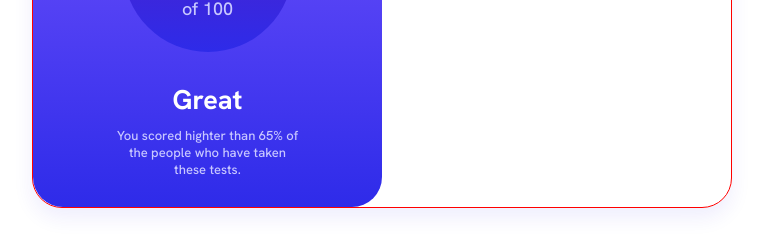
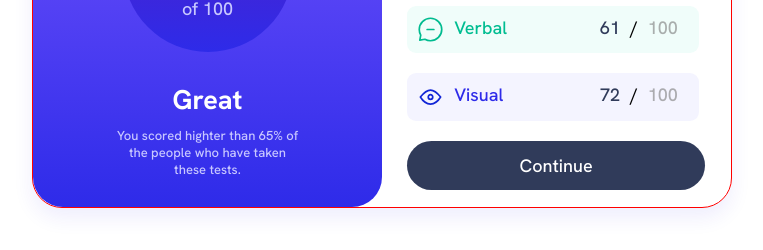
Before and after one commit to pkindalov/results-summary-component, a website: page index.html in a window 1280 px wide. Shown: the part 392-642 px from the top of the page, without its empty margins (258-1021 px from the left). Drawn offline with Linux system fonts and the light colour scheme.

Commit message:
Added new component - button. Added new file with utility classes. Added new background variables. Updated index.html adding button on the right section.

```diff
--- a/index.html
+++ b/index.html
@@ -50,7 +50,31 @@
                 </div>
             </div>
 
+            <div class="summary-card">
+                <div class="summary-card__item summary-card__item--verbal">
+                    <img class="summary-card__icon summary-card__icon--verbal"
+                         src="./assets/images/icon-verbal.svg"
+                         alt="memory image">
+                    <div class="summary-card__category summary-card__category--verbal">Verbal</div>
+                    <div class="summary-card__score-points">61</div>
+                    <div class="summary-card__separator">/</div>
+                    <div class="summary-card__max-points">100</div>
+                </div>
+            </div>
 
+            <div class="summary-card">
+                <div class="summary-card__item summary-card__item--visual">
+                    <img class="summary-card__icon summary-card__icon--visual"
+                         src="./assets/images/icon-visual.svg"
+                         alt="memory image">
+                    <div class="summary-card__category summary-card__category--visual">Visual</div>
+                    <div class="summary-card__score-points">72</div>
+                    <div class="summary-card__separator">/</div>
+                    <div class="summary-card__max-points">100</div>
+                </div>
+            </div>
+
+            <a href="#" class="btn btn--dark u-margin-top-small">Continue</a>
         </div>
     </div>
 </section>
--- a/sass/abstracts/_variables.scss
+++ b/sass/abstracts/_variables.scss
@@ -11,8 +11,10 @@ $cobalt-blue: hsl(234, 85%, 45%);
 //BACKGROUND
 $light-slate-blue: hsl(252, 100%, 67%);
 $light-royal-blue: hsl(241, 81%, 54%);
-$light-red-bg: hsla(0, 100%, 87%, 0.2);
-$light-yellow-bg: hsla(37, 97%, 75%, 0.1);
+$light-red-bg: hsla(0, 100%, 87%, .2);
+$light-yellow-bg: hsla(37, 97%, 75%, .1);
+$light-green-bg: hsla(165, 76%, 67%, .1);
+$light-purple-bg: hsla(241, 100%, 89%, .2);
 
 //CIRCLE
 $violet-blue: hsla(256, 72%, 46%, 1);
--- /dev/null
+++ b/sass/base/_utilities.scss
@@ -0,0 +1,3 @@
+.u-margin-top-small {
+  margin-top: 2rem;
+}
--- /dev/null
+++ b/sass/components/_button.scss
@@ -0,0 +1,13 @@
+.btn {
+  display: inline-block;
+  text-decoration: none;
+  text-align: center;
+  padding: 1.3rem 0;
+  border-radius: $base-border-radius;
+  width: 92%;
+
+  &--dark {
+    color: $white;
+    background-color: $dark-gray-blue;
+  }
+}
--- a/sass/components/_summary-card.scss
+++ b/sass/components/_summary-card.scss
@@ -22,6 +22,15 @@
     &--memory {
       background-color: $light-yellow-bg;
     }
+
+    &--verbal {
+      background-color: $light-green-bg;
+    }
+
+    &--visual {
+      background-color: $light-purple-bg;
+    }
+
   }
 
   &__icon {
@@ -41,6 +50,14 @@
     &--memory {
       color: $orange-yellow;
     }
+
+    &--verbal {
+      color: $green-teal;
+    }
+
+    &--visual {
+      color: $light-royal-blue;
+    }
   }
 
   &__max-points {
--- a/sass/main.scss
+++ b/sass/main.scss
@@ -2,6 +2,7 @@
 @import "base/base";
 @import "base/typography";
 @import "base/utilities";
+@import "components/button";
 @import "components/results-summary";
 @import "components/summary-card";
 @import "pages/home";
```
Also changed, not shown: css/style.css.
